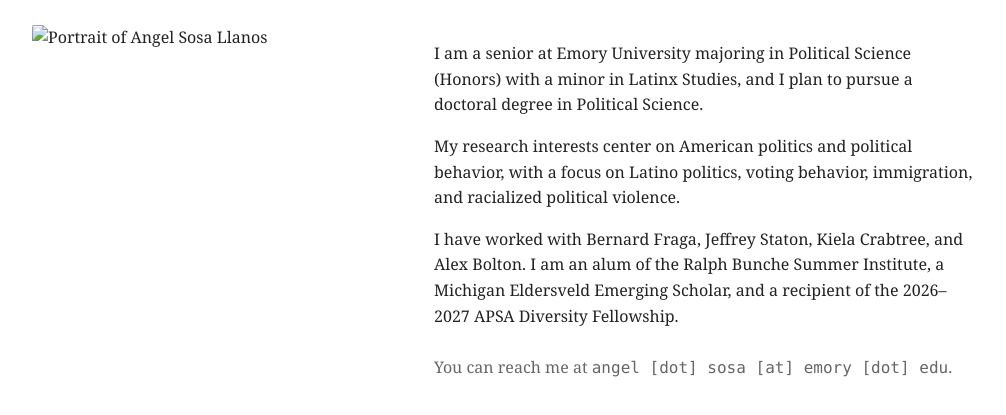
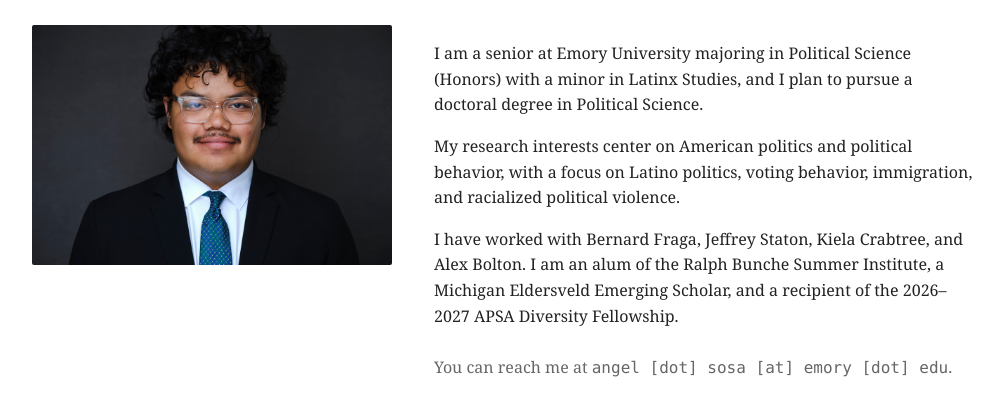
Before and after one commit to Angel-Sosa-Llanos/Angel-Sosa-Llanos.github.io, a plain HTML site: page index.html in a window 1280 px wide. Shown: the part 225-640 px from the top of the page, without its empty margins (136-1142 px from the left). Drawn offline with Linux system fonts and the light colour scheme.

Commit message:
Update index.html

```diff
--- a/index.html
+++ b/index.html
@@ -24,7 +24,7 @@
 
     <section class="two-col">
       <div class="left">
-        <img class="portrait" src="files/headshot.jpg" alt="Portrait of Angel Sosa Llanos" />
+        <img class="portrait" src="files/headshot.png" alt="Portrait of Angel Sosa Llanos" />
       </div>
 
       <div class="right">
```
